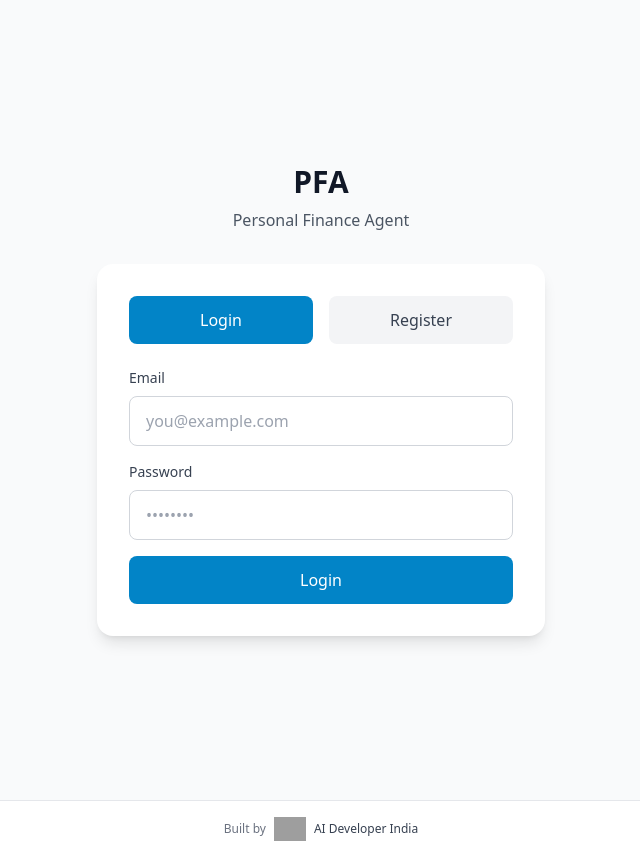
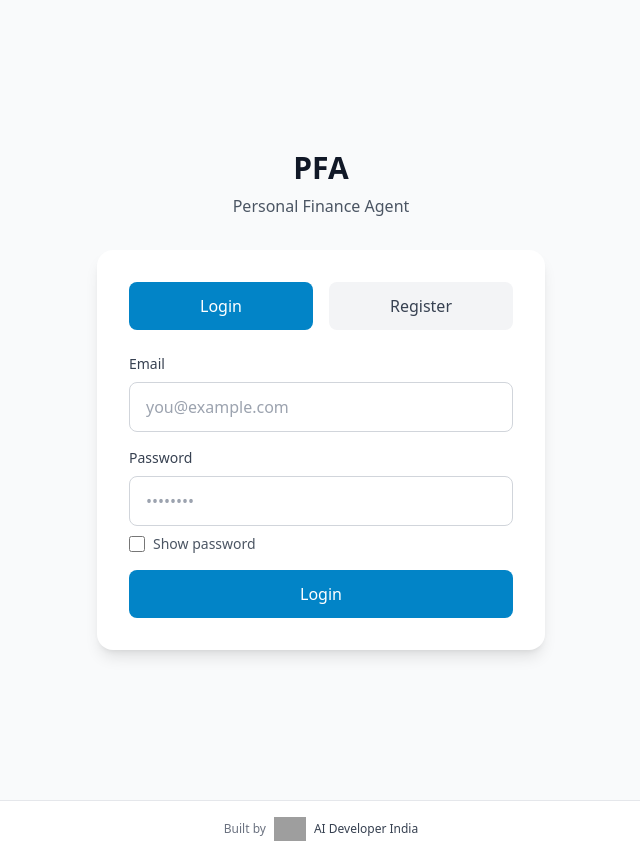
Before and after one commit to ADI-AcceleratedDeveloperIndia/PFA, a Next.js app: page /login in a window 1280 px wide. Shown: the whole page, without its empty margins (319-959 px from the left). Built offline with nearby package versions, Linux system fonts and the light colour scheme; grey boxes are pictures that could not be loaded.

Commit message:
Add show password checkbox to login/register form

```diff
--- a/app/login/page.tsx
+++ b/app/login/page.tsx
@@ -11,6 +11,7 @@ export default function LoginPage() {
   const [isLogin, setIsLogin] = useState(true);
   const [error, setError] = useState('');
   const [loading, setLoading] = useState(false);
+  const [showPassword, setShowPassword] = useState(false);
 
   const handleSubmit = async (e: React.FormEvent) => {
     e.preventDefault();
@@ -101,7 +102,7 @@ export default function LoginPage() {
               </label>
               <input
                 id="password"
-                type="password"
+                type={showPassword ? 'text' : 'password'}
                 value={password}
                 onChange={(e) => setPassword(e.target.value)}
                 required
@@ -110,6 +111,18 @@ export default function LoginPage() {
                 placeholder="••••••••"
                 autoComplete={isLogin ? 'current-password' : 'new-password'}
               />
+              <div className="mt-2 flex items-center">
+                <input
+                  type="checkbox"
+                  id="showPassword"
+                  checked={showPassword}
+                  onChange={(e) => setShowPassword(e.target.checked)}
+                  className="h-4 w-4 text-primary-600 focus:ring-primary-500 border-gray-300 rounded"
+                />
+                <label htmlFor="showPassword" className="ml-2 text-sm text-gray-600 cursor-pointer">
+                  Show password
+                </label>
+              </div>
             </div>
 
             <button
```
